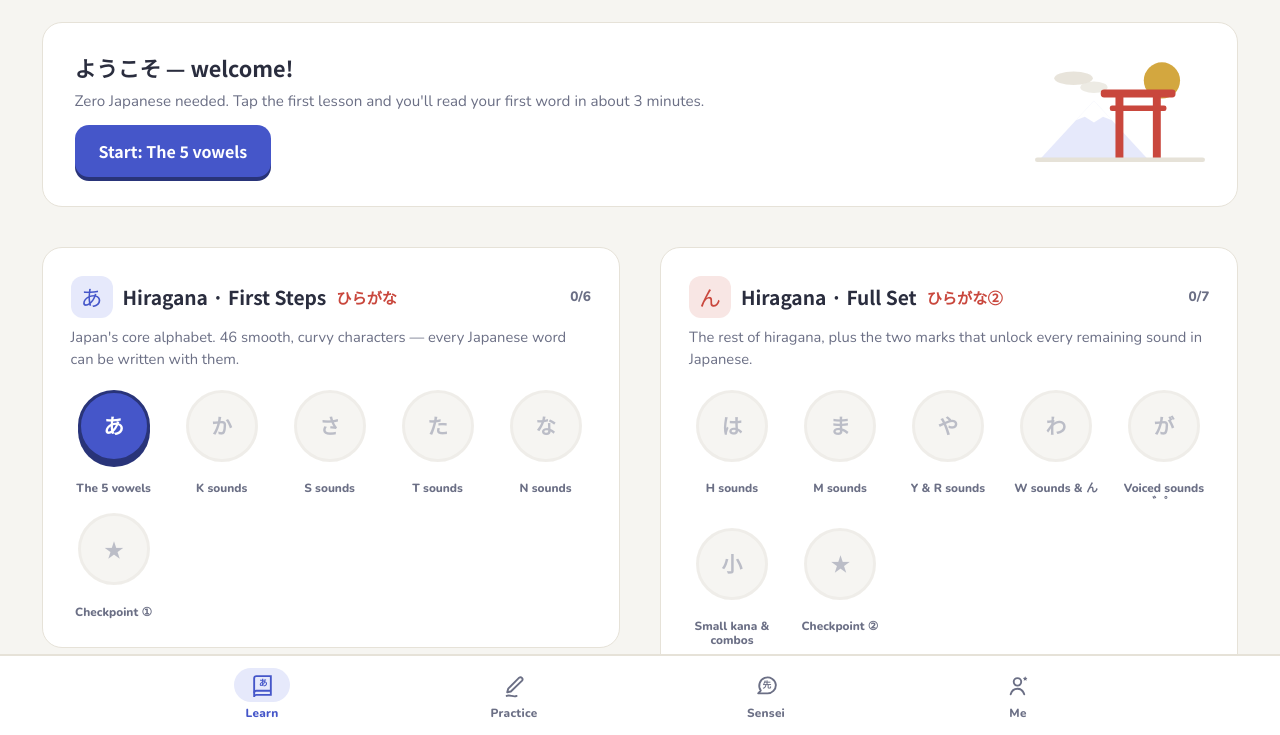
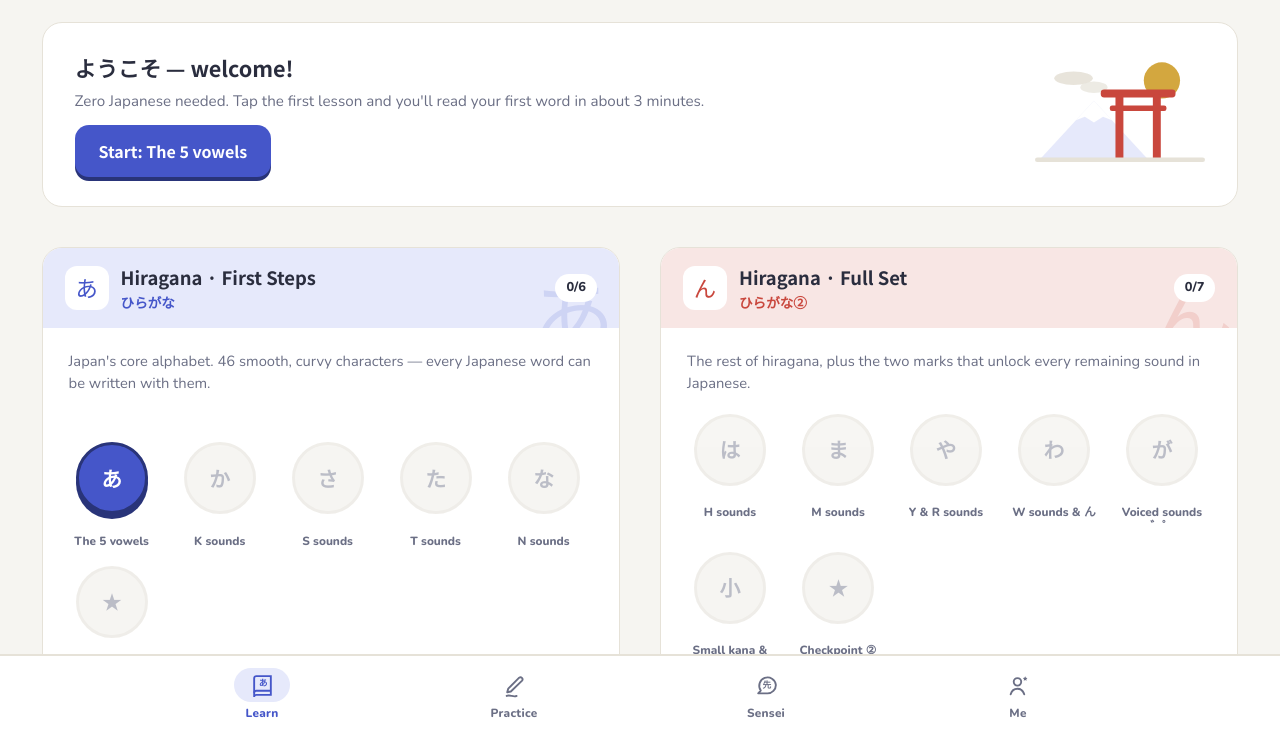
Before and after one commit to arhqzs/nihongo-quest, a plain HTML site: page index.html in a window 1280 px wide. Shown: the part 62-797 px from the top of the page. Drawn offline with nearby package versions, Linux system fonts and the light colour scheme; a web font is replaced by a local one.

Commit message:
Sync site with app update
Co-Authored-By: Claude Fable 5 <noreply@anthropic.com>

```diff
--- a/app.js
+++ b/app.js
@@ -442,15 +442,21 @@ function renderLearn() {
 
   for (const u of UNITS) {
     const card = el("div", "unit");
-    const head = el("div", "unit-head");
-    const em = el("div", "unit-emblem jp em-" + (UNITS.indexOf(u) % 4), UNIT_EMBLEMS[u.id] || u.jp[0]);
-    head.append(em);
-    head.append(el("h2", null, u.title));
-    head.append(el("span", "jp-tag jp", u.jp));
+    const band = el("div", "unit-band band-" + (UNITS.indexOf(u) % 4));
+    const em = el("div", "unit-emblem jp", UNIT_EMBLEMS[u.id] || u.jp[0]);
+    band.append(em);
+    const titles = el("div", "unit-titles");
+    titles.append(el("h2", null, u.title));
+    titles.append(el("div", "jp-tag jp", u.jp));
+    band.append(titles);
     const done = u.lessons.filter(l => state.lessons[l.id]).length;
-    head.append(el("span", "unit-prog", done + "/" + u.lessons.length));
-    card.append(head);
-    card.append(el("p", "blurb", u.blurb));
+    band.append(el("span", "unit-prog", done + "/" + u.lessons.length));
+    const ghost = el("span", "unit-ghost jp", UNIT_EMBLEMS[u.id] || u.jp[0]);
+    ghost.setAttribute("aria-hidden", "true");
+    band.append(ghost);
+    card.append(band);
+    const body = el("div", "unit-body");
+    body.append(el("p", "blurb", u.blurb));
     const nodes = el("div", "nodes");
     for (const l of u.lessons) {
       const nw = el("div", "node");
@@ -468,7 +474,8 @@ function renderLearn() {
       nw.append(el("label", null, l.title));
       nodes.append(nw);
     }
-    card.append(nodes);
+    body.append(nodes);
+    card.append(body);
     v.append(card);
   }
 }
--- a/styles.css
+++ b/styles.css
@@ -149,21 +149,36 @@ nav.tabs {
 /* ---------- learn path ---------- */
 .unit {
   background: var(--bg2); border: 1px solid var(--line2); border-radius: var(--r-xl);
-  padding: 20px; margin-bottom: 22px;
+  margin-bottom: 22px; overflow: hidden; display: flex; flex-direction: column;
 }
-.unit-head { display: flex; align-items: center; gap: 10px; flex-wrap: wrap; }
+.band-0 { --bandc: var(--accent); --bandc-soft: var(--accent-soft); }
+.band-1 { --bandc: var(--red); --bandc-soft: var(--red-soft); }
+.band-2 { --bandc: var(--gold); --bandc-soft: var(--gold-soft); }
+.band-3 { --bandc: var(--good); --bandc-soft: var(--good-soft); }
+.unit-band {
+  position: relative; display: flex; align-items: center; gap: 12px;
+  padding: 14px 18px; background: var(--bandc-soft, var(--accent-soft)); overflow: hidden;
+}
 .unit-emblem {
-  width: 42px; height: 42px; border-radius: var(--r-sm); flex: none;
+  width: 44px; height: 44px; border-radius: var(--r-sm); flex: none;
   display: flex; align-items: center; justify-content: center;
-  font-size: 1.35rem; font-weight: 500;
+  font-size: 1.4rem; font-weight: 500; z-index: 1;
+  background: var(--bg2); color: var(--bandc, var(--accent));
 }
-.em-0 { background: var(--accent-soft); color: var(--accent); }
-.em-1 { background: var(--red-soft); color: var(--red); }
-.em-2 { background: var(--gold-soft); color: var(--gold); }
-.em-3 { background: var(--good-soft); color: var(--good); }
-.unit-head h2 { font-family: var(--font-disp); font-size: 1.2rem; margin: 0; text-wrap: balance; }
-.unit-head .jp-tag { color: var(--red); font-weight: 700; font-family: var(--font-jp); font-size: .95rem; }
-.unit-prog { margin-left: auto; color: var(--fg2); font-weight: 800; font-size: .85rem; font-variant-numeric: tabular-nums; }
+.unit-titles { min-width: 0; z-index: 1; }
+.unit-titles h2 { font-family: var(--font-disp); font-size: 1.15rem; margin: 0; text-wrap: balance; }
+.unit-titles .jp-tag { color: var(--bandc, var(--red)); font-weight: 700; font-family: var(--font-jp); font-size: .85rem; }
+.unit-prog {
+  margin-left: auto; color: var(--fg); font-weight: 800; font-size: .8rem;
+  font-variant-numeric: tabular-nums; background: var(--bg2); border-radius: 999px;
+  padding: 4px 11px; z-index: 1; flex: none;
+}
+.unit-ghost {
+  position: absolute; right: 4px; bottom: -24px; font-size: 5.2rem; line-height: 1;
+  color: var(--bandc, var(--accent)); opacity: .14; pointer-events: none; user-select: none; z-index: 0;
+}
+.unit-body { padding: 18px 20px 22px; display: flex; flex-direction: column; flex: 1; }
+.unit-body .nodes { margin-top: auto; }
 .unit p.blurb { color: var(--fg2); margin: 6px 0 14px; font-size: .92rem; }
 .nodes { display: flex; flex-wrap: wrap; gap: 14px; }
 .node { display: flex; flex-direction: column; align-items: center; gap: 4px; width: 86px; }
@@ -507,10 +522,12 @@ nav.tabs {
   .top-inner { max-width: min(96vw, 1800px); }
   .tabs-inner { max-width: 1000px; }
   main { max-width: min(96vw, 1800px); padding-block: 24px 120px; }
-  #view-learn { display: grid; grid-template-columns: repeat(auto-fit, minmax(540px, 1fr)); gap: 40px; align-items: start; }
+  #view-learn { display: grid; grid-template-columns: repeat(auto-fit, minmax(540px, 1fr)); gap: 40px; }
   #view-learn .hero-card { grid-column: 1 / -1; margin-bottom: 0; padding: 28px 32px; }
-  #view-learn .unit { margin-bottom: 0; padding: 28px; }
-  #view-learn .unit p.blurb { margin: 8px 0 20px; }
+  #view-learn .unit { margin-bottom: 0; }
+  #view-learn .unit-band { padding: 16px 22px; }
+  #view-learn .unit-body { padding: 22px 26px 26px; }
+  #view-learn .unit p.blurb { margin: 0 0 20px; }
   #view-learn .nodes { gap: 18px 22px; }
   #view-me, #view-settings { display: grid; grid-template-columns: repeat(auto-fit, minmax(460px, 1fr)); gap: 24px; align-items: start; }
   #view-me .me-head, #view-settings .back-row, #view-settings .ex-prompt { grid-column: 1 / -1; }
```
